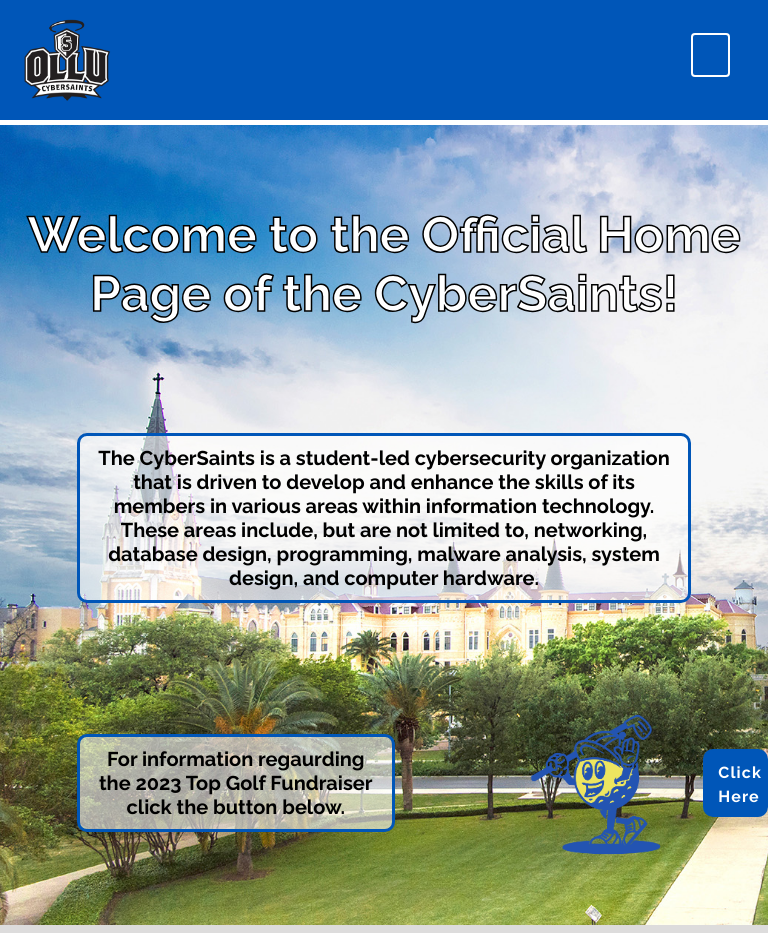
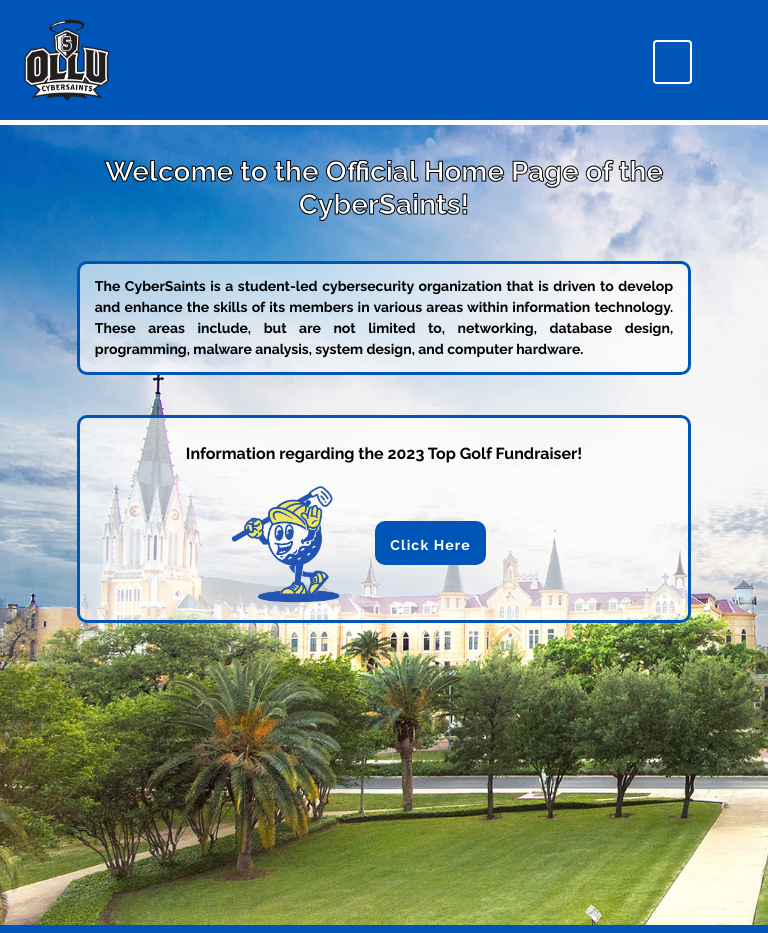
Before and after one commit to IkeLongo/Cybersaints_website, a PHP site: page / in a window 768 px wide. Run offline with PHP 8.4, Linux system fonts and the light colour scheme; some libraries are stand-ins or nearby versions; some web fonts are replaced.

Commit message:
Home page complete!

```diff
--- a/fundraiser.html
+++ b/fundraiser.html
@@ -6,6 +6,6 @@
     <title>Document</title>
 </head>
 <body>
-
+    test!
 </body>
 </html>
--- a/index.html
+++ b/index.html
@@ -37,10 +37,6 @@
             </ul>
         </nav>
     </div>
-    <!-- "Hamburger menu" / "Bar icon" to toggle the navigation links -->
-    <!-- <a href="javascript:void(0);" class="icon" onclick="myFunction()">
-        <i class="fa fa-bars"></i>
-    </a> -->
 </div>
 
 <header>
@@ -49,12 +45,16 @@
         <div class="wrapper">
             <p>The CyberSaints is a student-led cybersecurity organization that is driven to develop and enhance the skills of its members in various areas within information technology. These areas include, but are not limited to, networking, database design, programming, malware analysis, system design, and computer hardware.</p>
         </div>
-        <div class="wrapper">
-            <p>For information regaurding the 2023 Top Golf Fundraiser click the button below.</p>
-            <img src="images/golfer.PNG" alt="golfer" class="golfer">
-            <button type="button" class="button">
-                <span class="button__text">Click Here</span>
-            </button>
+        <div class="wrapper" id="bottom-wrapper">
+            <p id="tg-text">Information regarding the 2023 Top Golf Fundraiser!</p>
+            <div class="wrapper2">
+                <img src="images/golfer.PNG" alt="golfer" class="golfer">
+                <a href="fundraiser.html">
+                <button type="button" class="button">
+                    <span class="button__text">Click Here</span>
+                </button>
+                </a>
+            </div>
         </div>
     </div>
 </header>
--- a/style.css
+++ b/style.css
@@ -75,8 +75,89 @@ nav ul li a:hover::after{
 #menuIcon {
     display: none;
 }
-/* Add media queries for responsiveness - when the screen is 786px wide or less, stack the links on top of each other */
-@media (max-width: 865px) {
+/* background image styling */
+header{
+    z-index: -1;
+    background: url("images/ollu-campus.JPG");
+    height: 100vh;
+    -webkit-background-size:cover;
+    background-size: cover;
+    background-position: left center;
+    display: flex;
+    justify-content: center;
+    text-align: center;
+}
+/* Header styling */
+.header-text h1{
+    font-size: 50px;
+    padding-top: 30px;
+    padding-left: 10px;
+    padding-right: 10px;
+    text-align: center;
+    color: white;
+    -webkit-text-stroke: 1.5px black;
+}
+/* p styling */
+p {
+    font-size: 20px;
+}
+#tg-text{
+    font-size: 20px;
+    padding-top: 12px;
+}
+.golfer{
+    height: 400px;
+    width: auto;
+    margin-top: -80px;
+    margin-bottom: -80px;
+    margin-left: -100px;
+}
+/* style button */
+.button{
+    padding: 10px 15px;
+    background: #0056B8;
+    border-radius: 10px;
+    border-style: none;
+    overflow: hidden;
+    font-family: "Raleway", sans-serif;
+    font-size: 20px;
+    cursor: pointer;
+    text-align: center;
+}
+/* Style button on hover */
+.button:hover{
+    background: #003d82;
+}
+.button:active{
+    background: #003d82;
+}
+.wrapper{
+    background-color: rgb(255,255,255,0.6);
+    padding: 12px 15px;
+    margin: 40px 10%;
+    border-radius: 10px;
+    border-style: solid;
+    border-width: 3px;
+    border-color: #0056B8;
+    width: 80%;
+}
+.wrapper2{
+    display: flex;
+    justify-content: center;
+    text-align: center;
+    align-items: center;
+}
+#bottom-wrapper{
+    margin: 40px 25%;
+    width: 50%;
+}
+.button__text{
+    color: white;
+    font-size: 16px;
+    letter-spacing: .03cm;
+}
+/* Add media queries for responsiveness - when the screen is between 768-950 px*/
+@media (min-width: 768px) and (max-width: 1050px) {
     /* Add margin left of logo */
     .logo-wrapper {
         margin-left: 2%;
@@ -132,76 +213,126 @@ nav ul li a:hover::after{
     nav.navactive{
         display: inline;
     }
+    /* Header style */
+    .header-text h1{
+        font-size: 40px;
+        padding-top: 30px;
+        padding-left: 30px;
+        padding-right: 30px;
     }
-
-/* Body styling */
-/* background image styling */
-header{
-    z-index: -1;
-    background: url("images/ollu-campus.JPG");
-    height: 100vh;
-    -webkit-background-size:cover;
-    background-size: cover;
-    background-position: left center;
-    display: flex;
-    justify-content: center;
+    /* p style */
+    p {
+        font-size: 16px;
+        line-height: 1.5;
+        text-align: justify;
+    }
+    #tg-text{
+        font-size: 18px;
         text-align: center;
-    /* flex-direction: column; */
-}
-/* Header styling */
-.header-text h1{
-    font-size: 50px;
-    padding: 80px 15px;
-    text-align: center;
-    color: white;
-    -webkit-text-stroke: 1.5px black;
-}
-/* p styling */
-p {
-    font-size: 20px;
-    text-align: center;
-    background-color: rgb(255,255,255,0.6);
-    padding: 10px 10px;
-    margin: 0px 10%;
-    border-radius: 10px;
-    border-style: solid;
-    border-width: 3px;
-    border-color: #0056B8;
+        padding: 12px 12px;
     }
     .golfer{
         height: 300px;
         width: auto;
-}
-/* style button */
-.button{
-    padding: 10px 15px;
-    background: #0056B8;
-    border-radius: 10px;
-    border-style: none;
-    overflow: hidden;
-    font-family: "Raleway", sans-serif;
-    font-size: 20px;
-    cursor: pointer;
-    text-align: center;
-    margin: 10px 0;
-}
-/* Style button on hover */
-.button:hover{
-    background: #003d82;
-}
-.button:active{
-    background: #003d82;
-}
-.wrapper{
-    display: flex;
-    justify-content: center;
-    text-align: center;
-    align-items: center;
-    margin: 30px 0;
+        margin-top: -60px;
+        margin-bottom: -70px;
+        margin-left: -100px;
     }
     .button__text{
-    /* display: inline-block; */
         color: white;
-    font-size: 16px;
+        font-size: 14px;
         letter-spacing: .03cm;
     }
+}
+/* 768 px and less */
+@media (max-width: 768px) {
+    /* Add margin left of logo */
+    .logo-wrapper {
+        margin-left: 2%;
+    }
+    /* Adjust layout so logo, and menu icon are inline */
+    .container{
+        padding: 10px 0%;
+        display: flex;
+        justify-content: space-between;
+    }
+    /* Adjust menu on sidebar */
+    nav {
+       position: relative;
+       display: block;
+       width: 30%;
+       display: none;
+       top: 110px;
+    }
+    nav ul {
+        position: absolute;
+        width: 100%;
+        height: 100vh;
+        background-color: #0056B8;
+        border-left: solid;
+        border-width: 5px;
+        border-color: white;
+
+    }
+    nav ul li {
+        display: block;
+        margin-top: 20px;
+        width: 100%;
+        height: 50px;
+        text-align: left;
+        position: relative;
+    }
+    /* Style menu icona and position */
+    #menuIcon{
+        color: white;
+        display: inline;
+        position:absolute;
+        float: right;
+        margin-left: 85%;
+        margin-top: 30px;
+        font-size: 25px;
+        padding: 1%;
+        border-radius: 4px;
+        cursor: pointer;
+        border: 2px solid white;
+    }
+    /* This style toggles the menu appearance */
+    nav.navactive{
+        display: inline;
+    }
+    /* Header style */
+    .header-text h1{
+        font-size: 28px;
+        padding-top: 30px;
+        padding-left: 30px;
+        padding-right: 30px;
+        -webkit-text-stroke: 1px black;
+    }
+    /* p style */
+    p {
+        font-size: 14px;
+        line-height: 1.5;
+        text-align: justify;
+    }
+    #bottom-wrapper{
+        margin: 40px 10%;
+        width: 80%;
+    }
+    #tg-text{
+        font-size: 16px;
+        text-align: center;
+        padding: 12px 12px;
+    }
+    .golfer{
+        height: 250px;
+        width: auto;
+        margin-top: -60px;
+        margin-bottom: -60px;
+        margin-left: -100px;
+    }
+    .button__text{
+        color: white;
+        font-size: 14px;
+        letter-spacing: .03cm;
+    }
+}
```
Also changed, not shown: images/golfer.PNG. Lines whose indentation alone changed are shown as unchanged.
